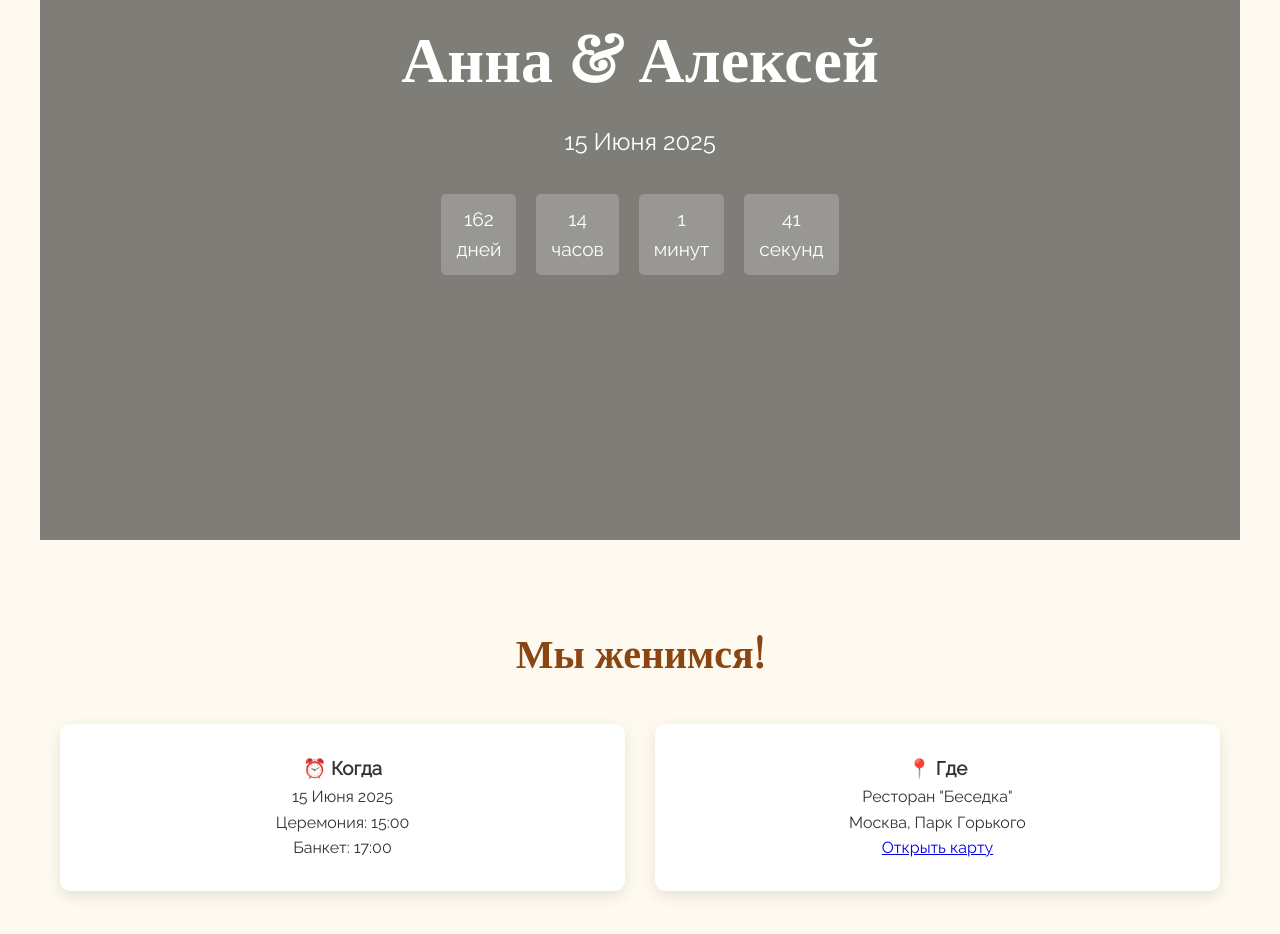
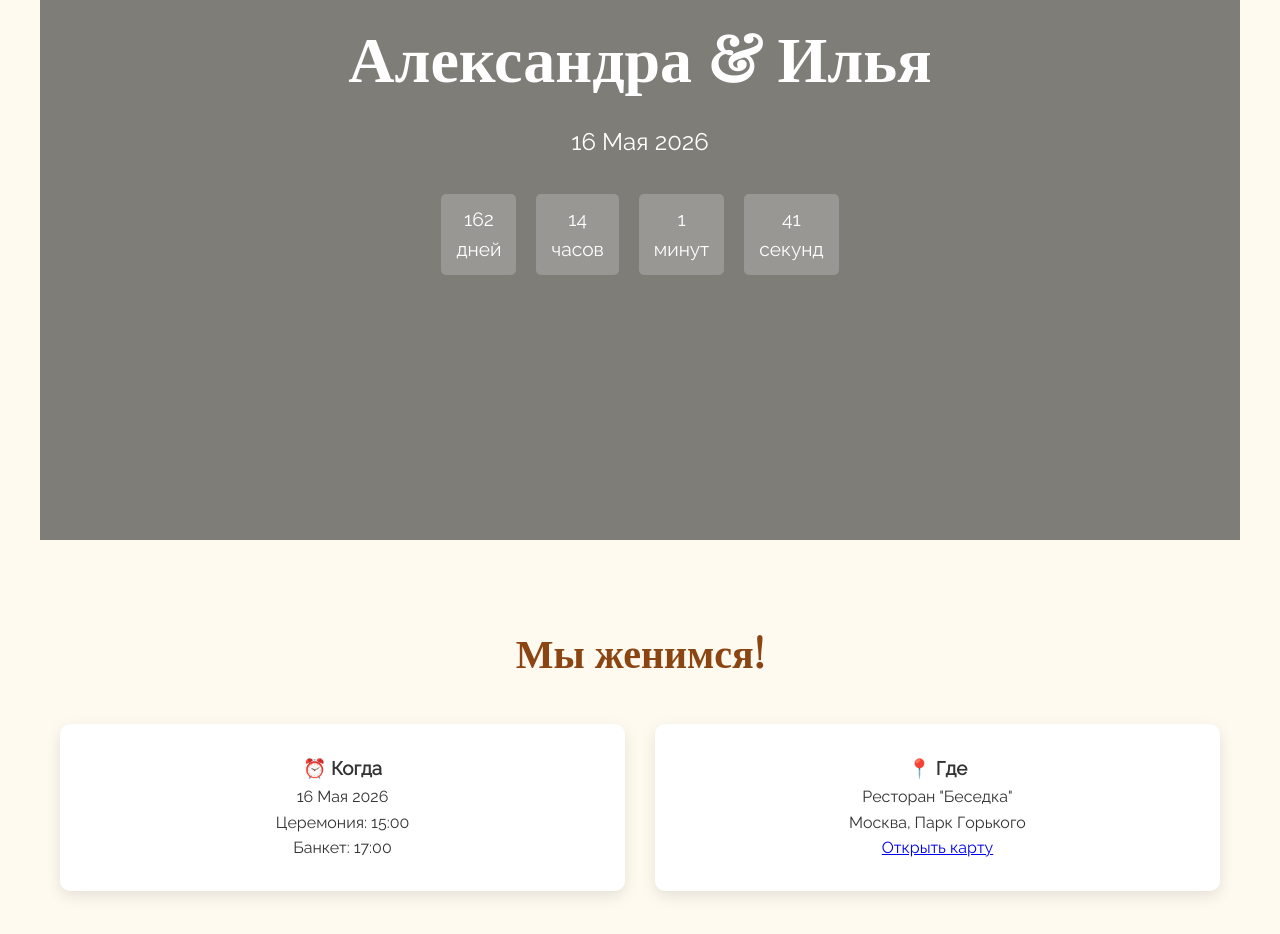
Before and after one commit to DarthAnthon/Test, a plain HTML site: page index.html in a window 1280 px wide. Shown: the part 260-1194 px from the top of the page. Drawn offline with nearby package versions, Linux system fonts and the light colour scheme.

Commit message:
Add files via upload

```diff
--- a/index.html
+++ b/index.html
@@ -3,7 +3,7 @@
 <head>
     <meta charset="UTF-8">
     <meta name="viewport" content="width=device-width, initial-scale=1.0">
-    <title>Анна & Алексей | Наша свадьба</title>
+    <title>Александра & Илья | Наша свадьба</title>
     <link rel="stylesheet" href="style.css">
     <link rel="preconnect" href="https://fonts.googleapis.com">
     <link href="https://fonts.googleapis.com/css2?family=Playfair+Display&family=Raleway&display=swap" rel="stylesheet">
@@ -11,8 +11,8 @@
 <body>
     <!-- Герой-секция -->
     <section class="hero">
-        <h1>Анна & Алексей</h1>
-        <p class="date">15 Июня 2025</p>
+        <h1>Александра & Илья</h1>
+        <p class="date">16 Мая 2026</p>
         <div class="countdown" id="countdown"></div>
     </section>
 
@@ -22,7 +22,7 @@
         <div class="info-grid">
             <div class="info-item">
                 <h3>⏰ Когда</h3>
-                <p>15 Июня 2025</p>
+                <p>16 Мая 2026</p>
                 <p>Церемония: 15:00</p>
                 <p>Банкет: 17:00</p>
             </div>
```
